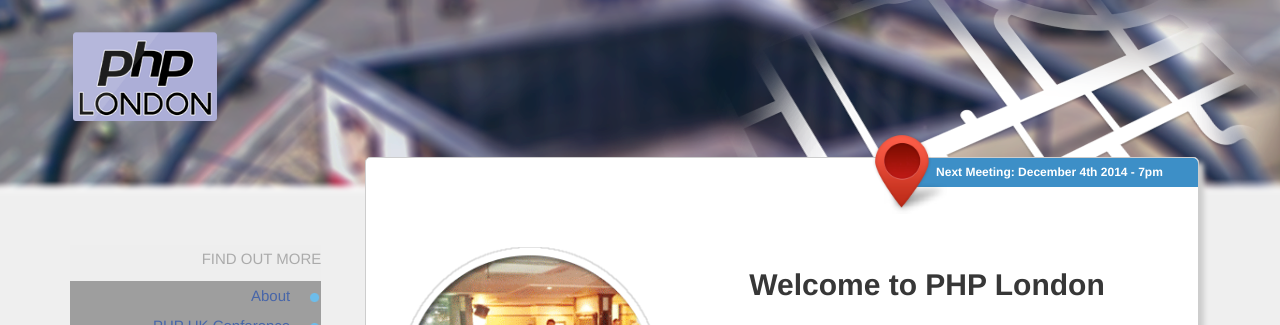
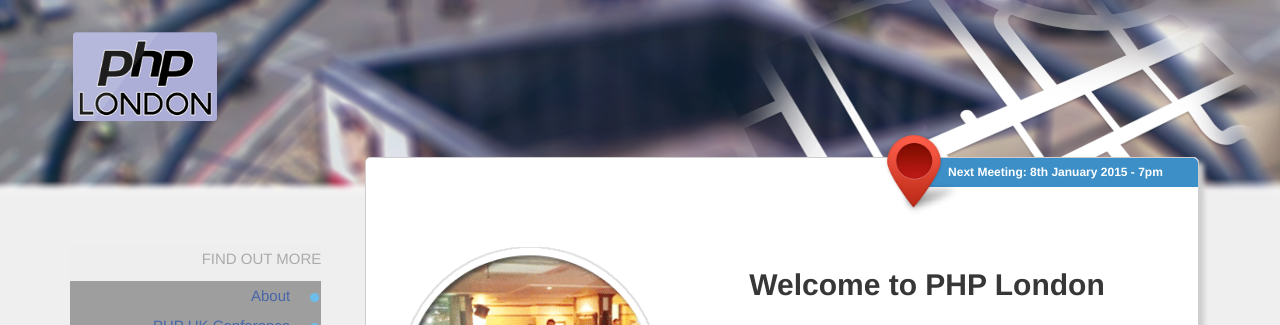
Before and after one commit to phplondon/phplondon.github.io, a Jekyll site: the page built from index.html, in a window 1280 px wide. Shown: the top 325 px of the page. Built offline with Jekyll 4.4.1, drawn with Linux system fonts in a browser that asks for light colours; grey boxes are pictures that could not be loaded.

Commit message:
Update next meeting date

```diff
--- a/_layouts/default.html
+++ b/_layouts/default.html
@@ -73,7 +73,7 @@
                             <div id="home-content" role="main">
                                 <div id="meetup-date">
                                     <div id="next-meetup">
-                                        <b>Next Meeting: December 4th 2014 - 7pm<br></b>
+                                        <b>Next Meeting: 8th January 2015 - 7pm<br></b>
                                     </div>
                                     <img class="map-pin" src="/assets/MapPin.png" alt="MapPin">
                                 </div>
```
